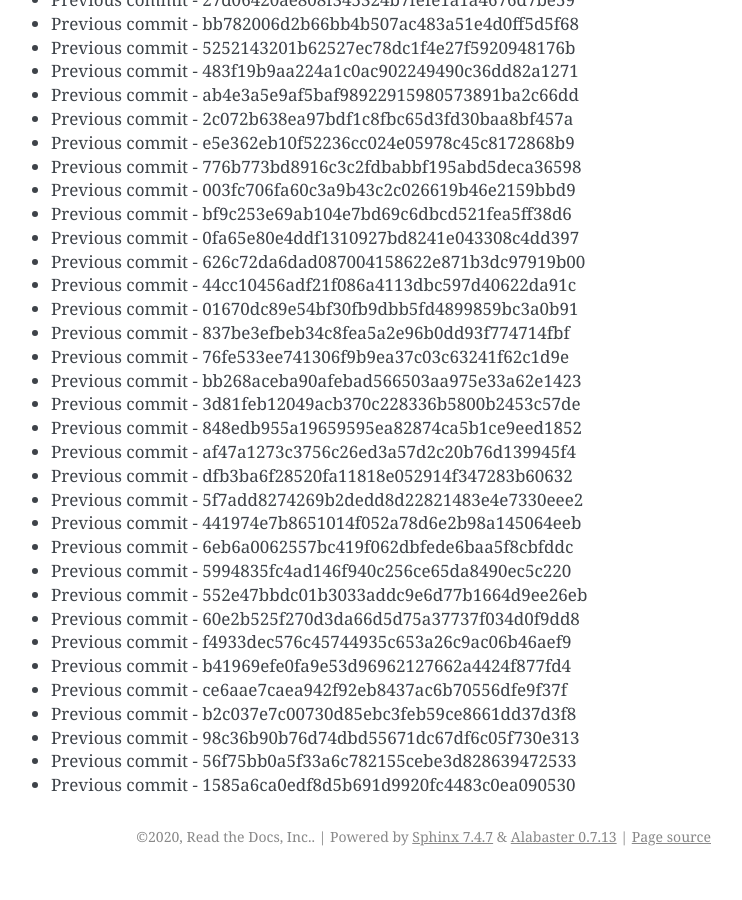
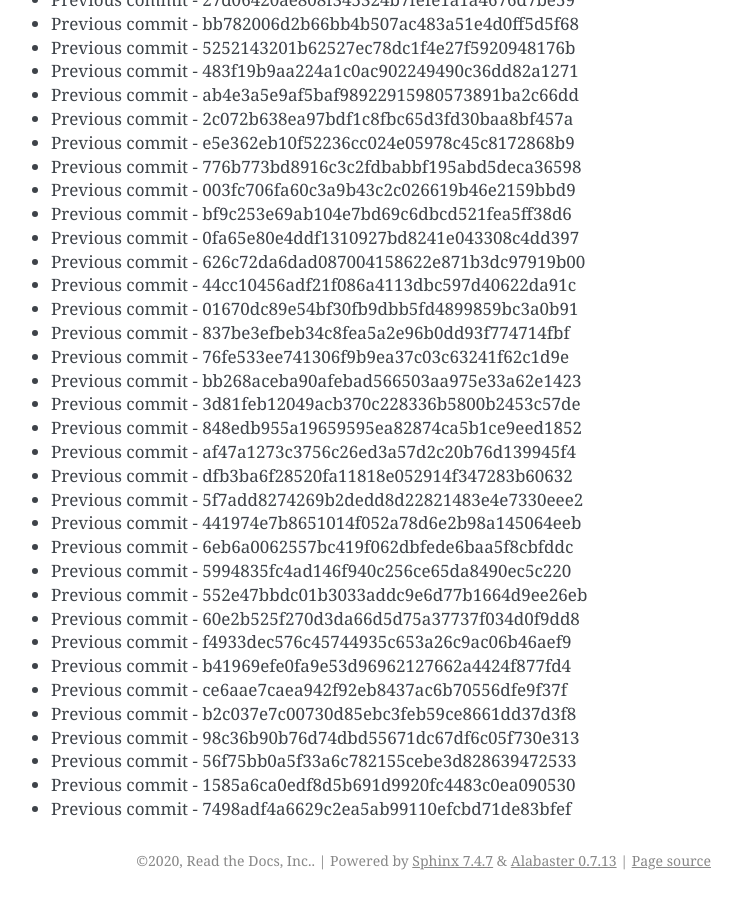
Before and after one commit to readthedocs/rtd-git-stresstest, a Sphinx documentation site: the page built from docs/updates.rst, in a window 1280 px wide and 900 px high, scrolled down 95153 px. Shown: the whole window, without its empty margins (399-1141 px from the left). Built offline with Sphinx 7.4.7, drawn with Linux system fonts in a browser that asks for light colours; before the commit the page ends 96029 px from its top, so only the background shows below that.

Commit message:
Generating commit from previous: 7498adf4a6629c2ea5ab99110efcbd71de83bfef

```diff
--- a/docs/updates.rst
+++ b/docs/updates.rst
@@ -4030,3 +4030,4 @@ It can be tested for any performance characteristics.
 * Previous commit - 98c36b90b76d74dbd55671dc67df6c05f730e313
 * Previous commit - 56f75bb0a5f33a6c782155cebe3d828639472533
 * Previous commit - 1585a6ca0edf8d5b691d9920fc4483c0ea090530
+* Previous commit - 7498adf4a6629c2ea5ab99110efcbd71de83bfef
```
